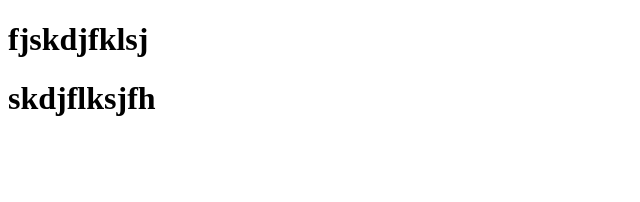
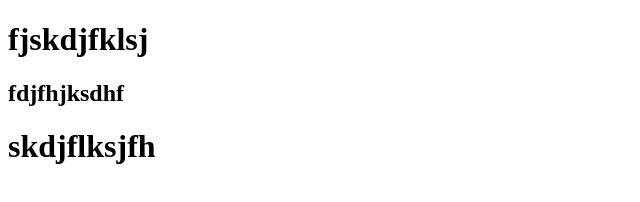
Before and after one commit to shalauddinnayans/my-first-repo, a plain HTML site: page index.html in a window 1280 px wide. Shown: the whole page, without its empty margins (0-640 px from the left). Drawn offline with Linux system fonts and the light colour scheme.

Commit message:
4th commit

```diff
--- a/index.html
+++ b/index.html
@@ -8,6 +8,7 @@
 </head>
 <body>
     <h1>fjskdjfklsj</h1>
+    <h2>fdjfhjksdhf</h2>
     <h1>skdjflksjfh</h1>
 </body>
 </html>
```
